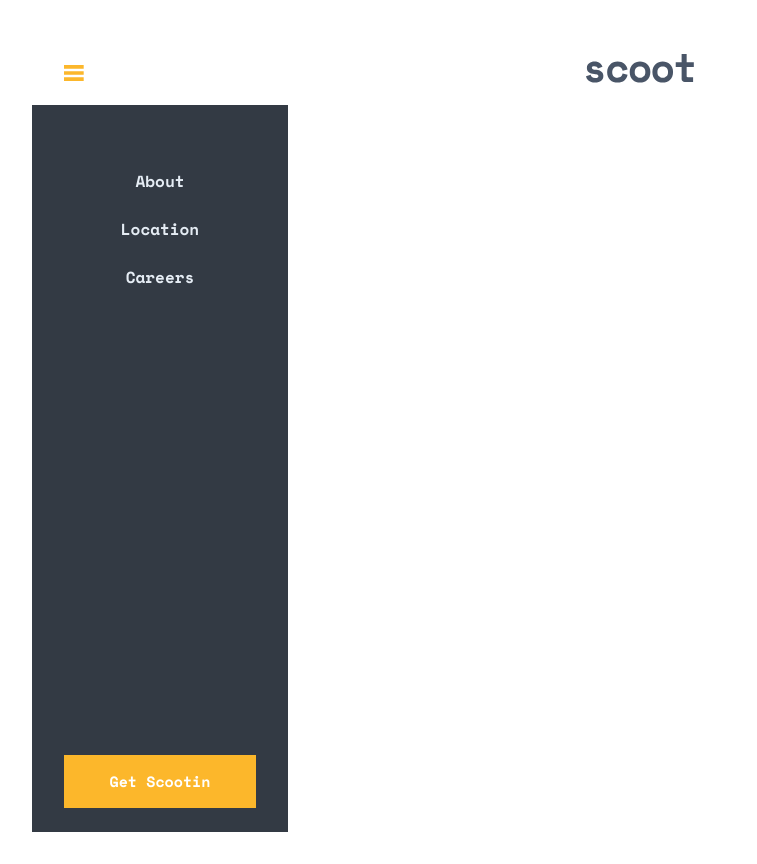
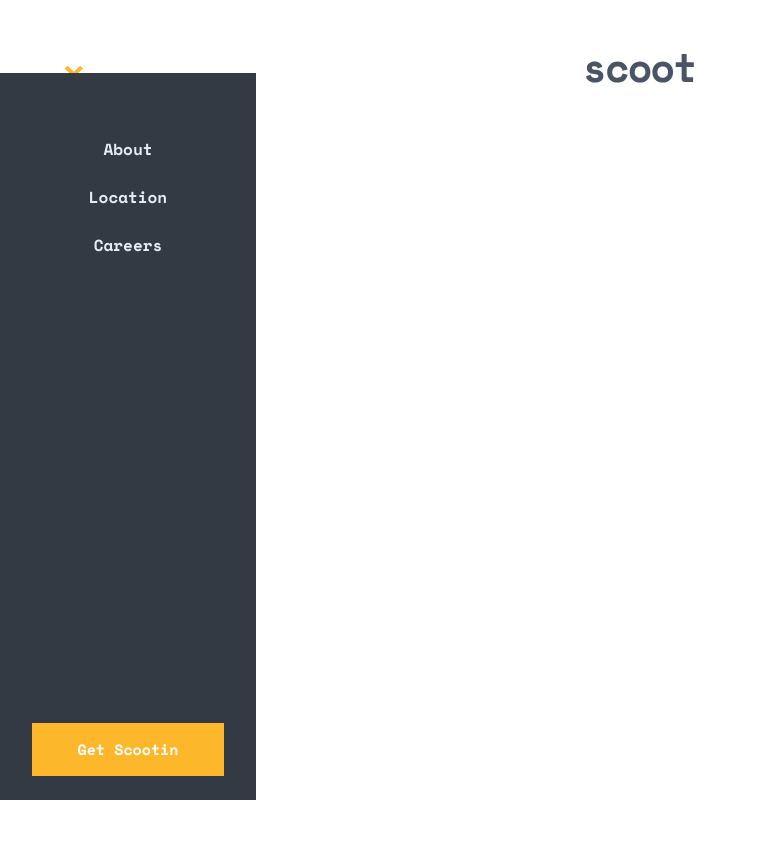
Before and after one commit to Sashankr/scoot-website, a React (Vite) app: page / in a window 1280 px wide. Shown: the whole page, without its empty margins (0-757 px from the left). After the commit the page ends 800 px from the top, so only its background shows below. Built offline with nearby package versions, Linux system fonts and the light colour scheme.

Commit message:
added sidebar toggle functionality

```diff
--- a/src/components/Navbar.jsx
+++ b/src/components/Navbar.jsx
@@ -1,20 +1,36 @@
-import "../styles/Navbar.css";
+import { useState } from "react";
+import { Link } from "react-router-dom";
 import LogoIcon from "../assets/logo.svg";
 import HamburgerIcon from "../assets/icons/hamburger.svg";
-import { Link } from "react-router-dom";
+import CloseIcon from "../assets/icons/close.svg";
+import "../styles/Navbar.css";
 
 const Navbar = () => {
+  const [isSidebarOpen, setIsSidebarOpen] = useState(true);
+
+  const handleTogglerClick = () => {
+    setIsSidebarOpen(!isSidebarOpen);
+  };
+
   return (
     <>
       <header className="navbar-container">
         <nav className="navbar">
-          <div className="navbar-toggler">
-            <img src={HamburgerIcon} alt="menu toggler for mobile" />
+          <div
+            className={`navbar-toggler ${isSidebarOpen ? "close" : "open"}`}
+            onClick={() => handleTogglerClick()}
+          >
+            <img
+              src={isSidebarOpen ? CloseIcon : HamburgerIcon}
+              alt={isSidebarOpen ? "close menu" : "open menu"}
+            />
           </div>
           <img src={LogoIcon} alt="scoot logo" />
         </nav>
       </header>
-      <div className="navbar-mobile-menu">
+      <div
+        className={`navbar-mobile-menu ${isSidebarOpen ? "open" : "closed"}`}
+      >
         <ul className="navbar-mobile-menu-list">
           <li className="navbar-mobile-menu-list-item">
             <Link to="/">About</Link>
--- a/src/styles/Navbar.css
+++ b/src/styles/Navbar.css
@@ -23,6 +23,14 @@
 .navbar-toggler img {
   width: 20px;
   height: 16px;
+  cursor: pointer;
+}
+
+.navbar-toggler.close img {
+  width: 20px;
+  height: 19px;
+  cursor: pointer;
+  transition: 0.4s ease;
 }
 
 .navbar-toggler span:last-child {
@@ -37,6 +45,16 @@
   display: flex;
   flex-direction: column;
   justify-content: space-between;
+  position: fixed;
+  top: 73px;
+  transition: 0.4s ease;
+}
+
+.navbar-mobile-menu.closed {
+  left: -256px;
+}
+.navbar-mobile-menu.open {
+  left: 0px;
 }
 
 .navbar-mobile-menu-list {
@@ -63,4 +81,5 @@
   outline: unset;
   border: unset;
   background: var(--color-secondary);
+  cursor: pointer;
 }
```
